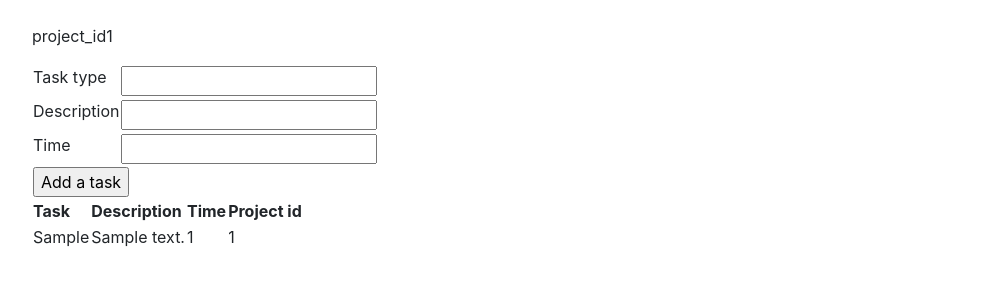
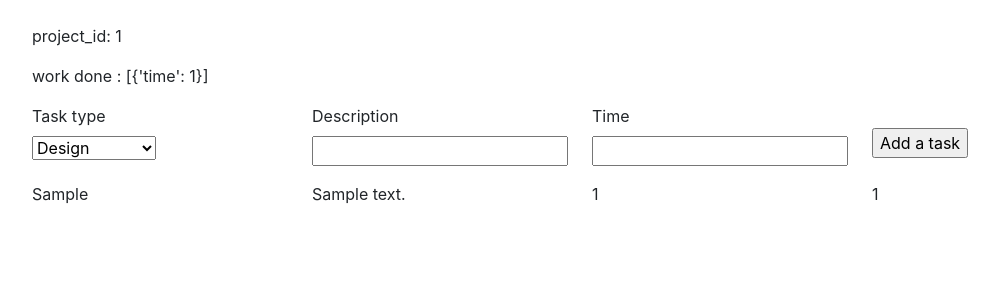
Before and after one commit to tjvalkonen/tyoaikaseuranta, a Flask app: page /tasks/1 in a window 1280 px wide. Shown: the part 56-356 px from the top of the page, without its empty margins (53-1052 px from the left). Run offline with Flask 2, Linux system fonts and the light colour scheme; a user stored in the database is signed in; tables that the repository leaves empty hold one stand-in row (values such as "Sample post"); some libraries are stand-ins or nearby versions.

Commit message:
Yhteenveto kysely task-listauksessa. Projektin yhteenlaskettu työaika

```diff
--- a/application/projects/models.py
+++ b/application/projects/models.py
@@ -1,5 +1,7 @@
 from application import db
 from application.models import Base
+
+from sqlalchemy.sql import text
 
 class Project(Base):
 
@@ -12,3 +14,15 @@ class Project(Base):
     def __init__(self, name):
         self.name = name
         self.done = False
+
+    # Lasketaan yhteen kaikki projektissa tehdyt työt
+    @staticmethod
+    def work_done_in_project(project_id):
+        stmt = text("SELECT SUM(Task.time) FROM Task WHERE Task.project_id = :project_id").params(project_id=project_id)
+        res = db.engine.execute(stmt)
+
+        response = []
+        for row in res:
+            response.append({"time":row[0]})
+
+        return response
--- a/application/tasks/forms.py
+++ b/application/tasks/forms.py
@@ -1,8 +1,8 @@
 from flask_wtf import FlaskForm
-from wtforms import BooleanField, StringField, IntegerField, validators
+from wtforms import BooleanField, StringField, IntegerField, SelectField, validators
 
 class TaskForm(FlaskForm):
-    taskType = StringField("Task type", [validators.Length(min=2)])
+    taskType = SelectField("Task type", choices=[('Design', 'Design'), ('Programming', 'Programming'), ('Testing', 'Testing'), ('Maintenance', 'Maintenance'), ('Other', 'Other')])
     description = StringField("Description", [validators.Length(min=2)])
     time = IntegerField("Time")
 
--- a/application/tasks/views.py
+++ b/application/tasks/views.py
@@ -5,11 +5,13 @@ from application import app, db
 from application.tasks.models import Task
 from application.tasks.forms import TaskForm
 
+from application.projects.models import Project
+
 # haetaan listaan kaikki projektissa tehdyt työt
 @app.route("/tasks/<project_id>", methods=["GET"])
 @login_required
 def tasks_index(project_id):
-    return render_template("tasks/list.html", tasks = Task.find_tasks_in_project(project_id), project_id = project_id, form = TaskForm())
+    return render_template("tasks/list.html", tasks = Task.find_tasks_in_project(project_id), workdone = Project.work_done_in_project(project_id), project_id = project_id, form = TaskForm())
 
 # @app.route("/tasks/<project_id>/new/")
 # @login_required
--- a/application/templates/index.html
+++ b/application/templates/index.html
@@ -2,6 +2,6 @@
 
 {% block body %}
   <p>
-    Työaikaseuranta
+    Kirjaudu tai luo uusi tunnus oikeasta yläkulmasta.
   </p>
 {% endblock %}
--- a/application/templates/layout.html
+++ b/application/templates/layout.html
@@ -9,7 +9,6 @@
   </head>
 
   <body>
-
 
       <nav class="navbar navbar-expand-md navbar-dark bg-dark mb-4">
 	<a class="navbar-brand" href="#">Työaikaseuranta</a>
@@ -29,6 +28,8 @@
 	    {% if current_user.is_authenticated %}
 	    <a href="{{ url_for('auth_logout') }}">Hello {{ current_user.name }} -- Logout</a>
 	    {% else %}
+            <a href="{{ url_for('accounts_create') }}">Create new account</a>
+            <p>&nbsp;&nbsp;&nbsp;&nbsp;</p>
 	    <a href="{{ url_for('auth_login') }}">Login</a>
 	    {% endif %}
           </div>
--- a/application/templates/tasks/list.html
+++ b/application/templates/tasks/list.html
@@ -1,77 +1,60 @@
 {% extends "layout.html" %}
 
 {% block body %}
+<p>project_id: {{ project_id }}</p>
+<p>work done : {{ workdone }}</p>
+
 <form method="POST" action="{{ url_for('tasks_create', project_id=project_id) }}">
-    <table>
-	<p>project_id{{ project_id }}</p>
-      <tr>
-	<td>
-	  {{ form.taskType.label }}
-	</td>
-	<td>
-	  {{ form.taskType }}
-	</td>
-	<td>
-	  <ul>
+
+  <div class="form-row">
+    <div class="col">
+      {{ form.taskType.label }}</br>
+      {{ form.taskType }}
+      	  <ul>
 	    {% for error in form.taskType.errors %}
 	    <li>{{ error }}</li>
 	    {% endfor %}
 	  </ul>
-	</td>
-      </tr>
-      <tr>
-	<td>
+    </div>
+    <div class="col">
 	  {{ form.description.label }}
-	</td>
-	<td>
 	  {{ form.description }}
-	</td>
-	<td>
 	  <ul>
 	    {% for error in form.description.errors %}
 	    <li>{{ error }}</li>
 	    {% endfor %}
 	  </ul>
-	</td>
-      </tr>
-      <tr>
-	<td>
-	  {{ form.time.label }}
-	</td>
-	<td>
+    </div>
+    <div class="col">
+	  {{ form.time.label }}</br>
 	  {{ form.time }}
-	</td>
-	<td>
 	  <ul>
 	    {% for error in form.time.errors %}
 	    <li>{{ error }}</li>
 	    {% endfor %}
 	  </ul>
-	</td>
-      </tr>
-      <tr>
-	<td colspan="3">
-	  <input type="submit" value="Add a task"/>
-	</td>
-      </tr>
+    </div>
+    <div class="col"></br>
+      <input type="submit" value="Add a task"/>
+    </div>
+  </div>
+
 </form>
+  {% for task in tasks %}
+  <div class="form-row">
+    <div class="col">
+        {{ task.taskType }}
+    </div>
+    <div class="col">
+        {{ task.description }}
+    </div>
+    <div class="col">
+        {{ task.time }}
+    </div>
+    <div class="col">
+        {{ task.project_id }}
+    </div>
+  </div>
+  {% endfor %}
 
-
-  <table>
-    <tr>
-      <th>Task</th>
-      <th>Description</th>
-      <th>Time</th>
-      <th>Project id</th>
-    </tr>
-
-    {% for task in tasks %}
-    <tr>
-      <td>{{ task.taskType }}</td>
-      <td>{{ task.description }}</td>
-      <td>{{ task.time }}</td>
-      <td>{{ task.project_id }}</td>
-    </tr>
-    {% endfor %}
-  </table>
 {% endblock %}
```
Also changed, not shown: application/templates/projects/list.html (+41 -17 lines).
